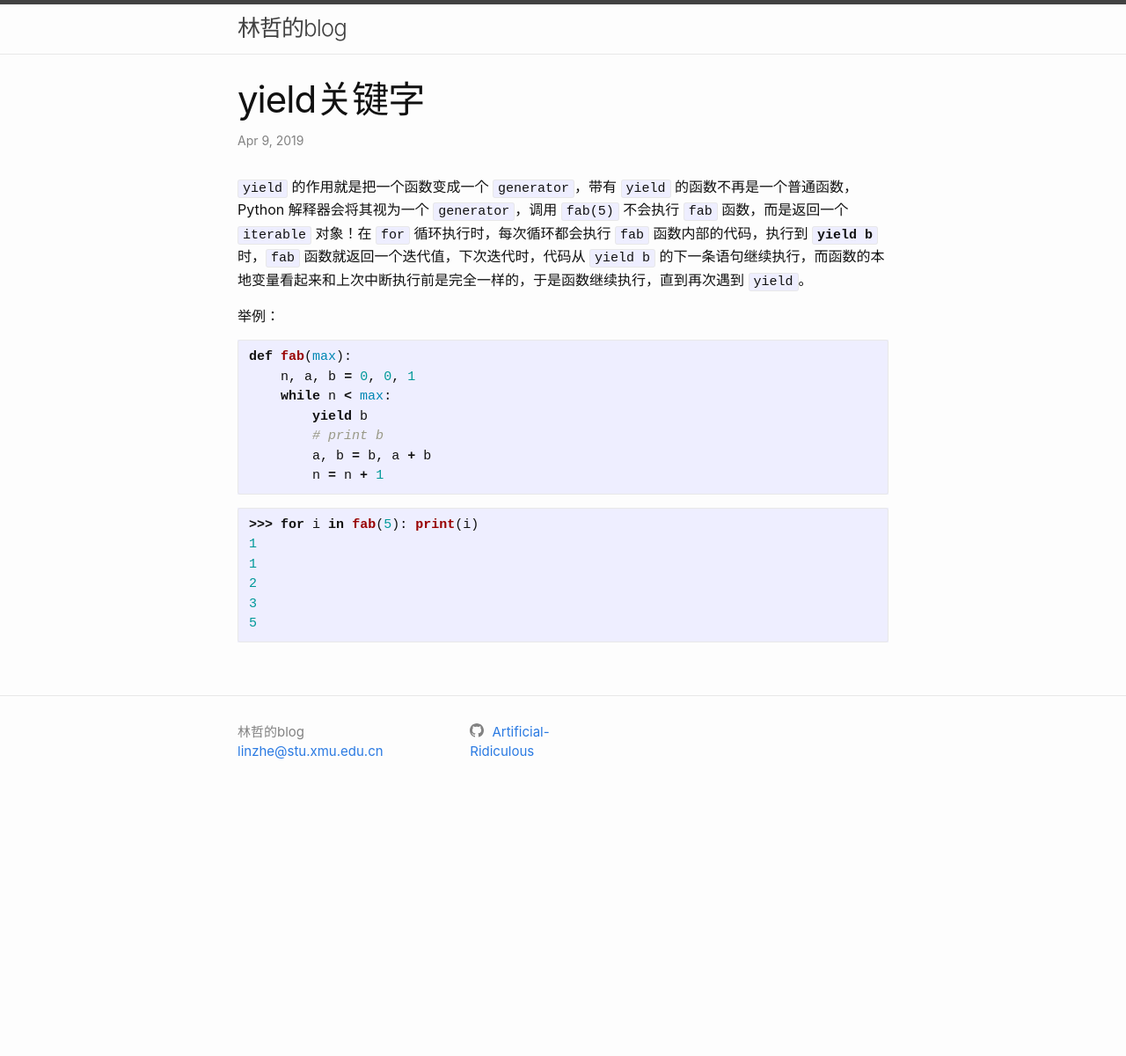
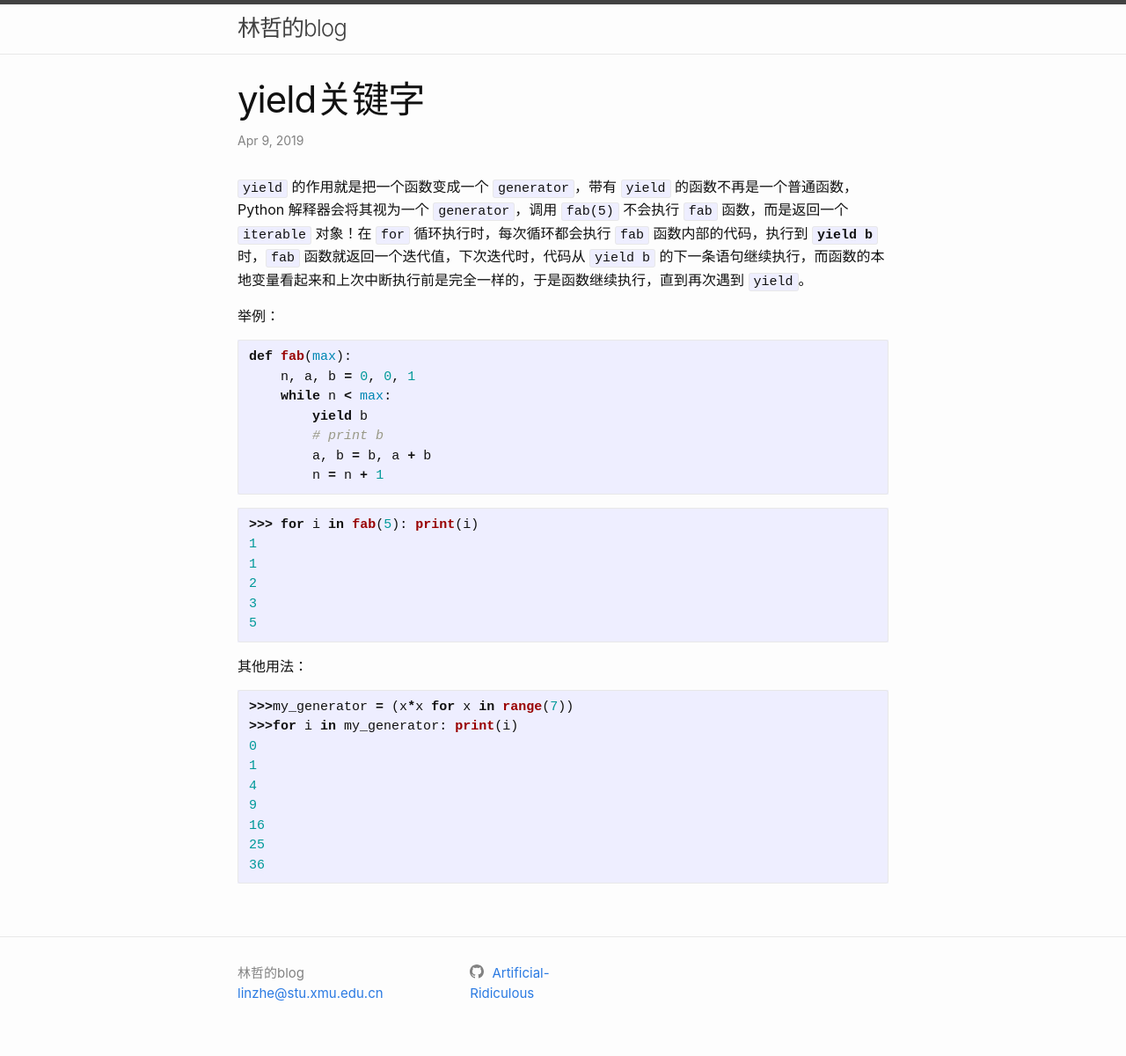
Before and after one commit to Artificial-Ridiculous/Artificial-Ridiculous.github.io, a Jekyll site: the page built from _posts/2019-04-09-yield关键字.markdown, in a window 1280 px wide. Shown: the whole page at 88% size. Built offline with Jekyll 4.4.1, drawn with Linux system fonts in a browser that asks for light colours; comment, search, counter and statistics services are not loaded; before the commit the page ends 926 px from its top, so only the background shows below that.

Commit message:
update yield

````diff
--- a/_posts/2019-04-09-yield关键字.markdown
+++ b/_posts/2019-04-09-yield关键字.markdown
@@ -26,3 +26,17 @@ def fab(max):
 3
 5
 ```
+
+其他用法：
+
+```python
+>>>my_generator = (x*x for x in range(7))
+>>>for i in my_generator: print(i)
+0
+1
+4
+9
+16
+25
+36
+```
````
